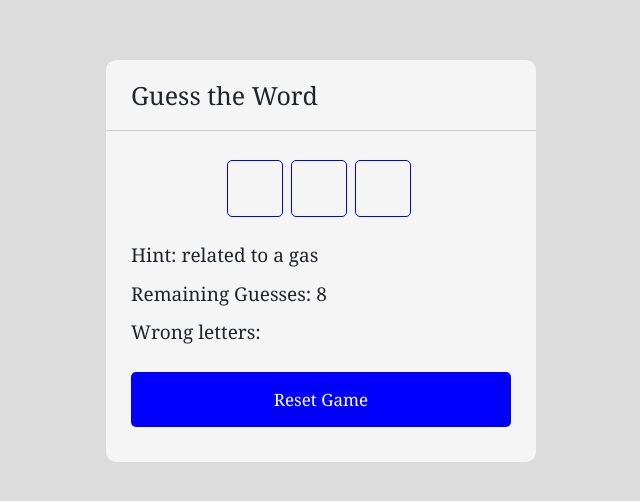
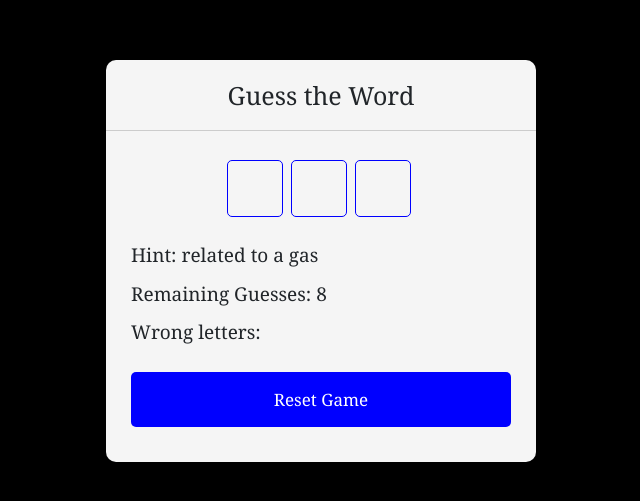
Before and after one commit to Jamez213/Project-2---Javascript-Game, a plain HTML site: page index.html in a window 1280 px wide. Shown: the part 139-640 px from the top of the page, without its empty margins (319-959 px from the left). Drawn offline with nearby package versions, Linux system fonts and the light colour scheme.

Commit message:
modify the color of the .body [black]

```diff
--- a/style.css
+++ b/style.css
@@ -10,7 +10,12 @@ body {
     align-items: center;
     justify-content: center;
     min-height: 100vh;
-    background: gainsboro
+    background: black;
+}
+
+h1 {
+    display: flex;
+    justify-content: center;
 }
 
 .wrapper {
```
